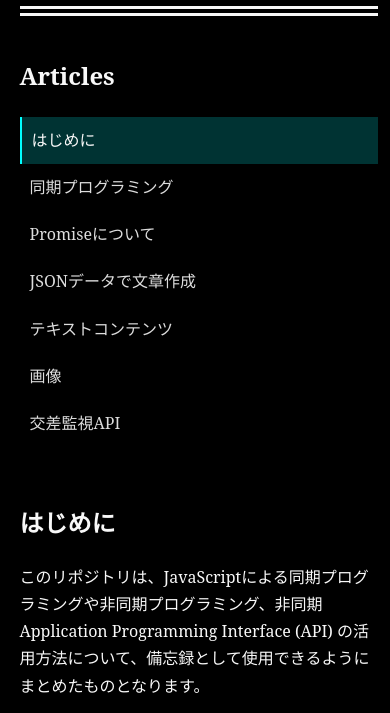
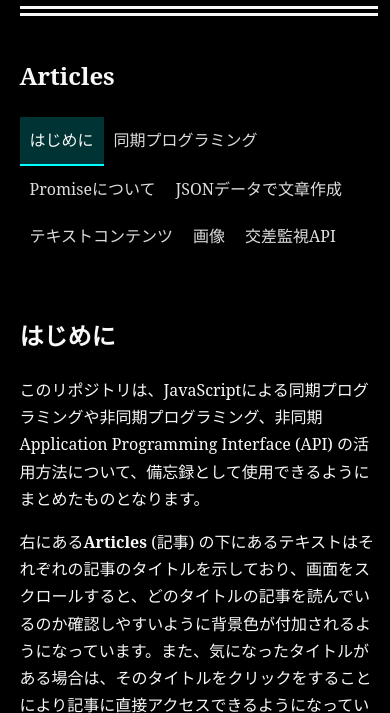
Before and after one commit to YScyber/asynchronous-js, a plain HTML site: page index.html in a window 390 px wide. Shown: the part 91-804 px from the top of the page. Drawn offline with Linux system fonts and the light colour scheme.

Commit message:
レスポンシブの設定内のaside ol要素をflexboxレイアウトへ変更、さらにol li.activeクラス付与時のボーダーも変更

```diff
--- a/style.css
+++ b/style.css
@@ -111,4 +111,16 @@ article iframe {
         grid-column: 1;
         grid-row: 3;
     }
+
+    aside ol {
+        display: flex;
+        flex-wrap: wrap;
+    }
+
+    aside ol li a.active {
+        border: none;
+        border-bottom: 2px solid rgb(0, 255, 255);
+        background-color: rgba(0, 255, 255, 0.2);
+        color: #f8f8f8;
+    }
 }
```
